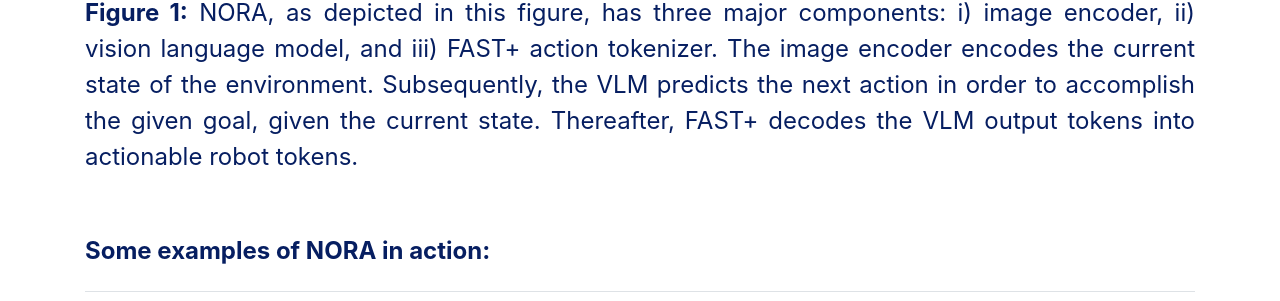
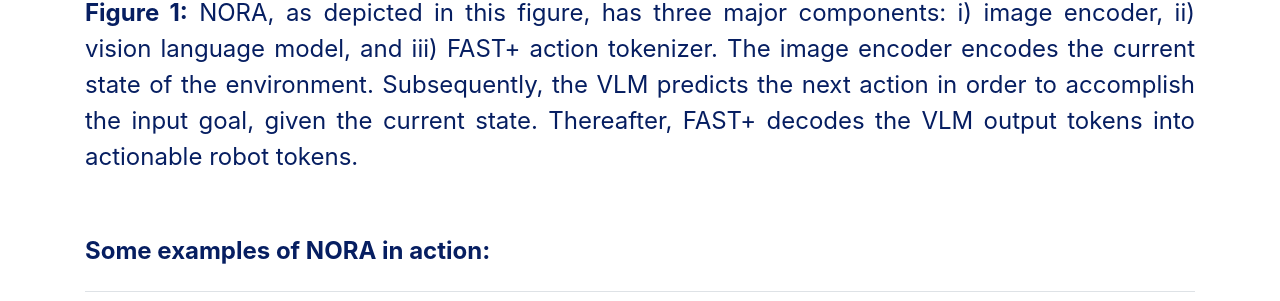
Before and after one commit to declare-lab/declare-lab.github.io, a Jekyll site: the page nora.html, which Jekyll copies as it is, in a window 1280 px wide and 900 px high, scrolled down 1711 px. Shown: the part 262-563 px from the top of the window. Built offline with Jekyll 4.4.1, drawn with Linux system fonts in a browser that asks for light colours; cached includes are drawn as plain includes; nearby versions of some CDN libraries; our own code applies the rules of GitHub Pages for plain Markdown files.

Commit message:
nora: update text

```diff
--- a/nora.html
+++ b/nora.html
@@ -104,7 +104,7 @@ h2 {
               <p align="center"><img src="../NORA.png" width="100%" class="center" /></p>
               <figcaption>
                 <p style="text-align: justify">
-		<font color="061E61"><b>Figure 1:</b> NORA, as depicted in this figure, has three major components: i) image encoder, ii) vision language model, and iii) FAST+ action tokenizer. The image encoder encodes the current state of the environment. Subsequently, the VLM predicts the next action in order to accomplish the given goal, given the current state. Thereafter, FAST+ decodes the VLM output tokens into actionable robot tokens.</font>
+		<font color="061E61"><b>Figure 1:</b> NORA, as depicted in this figure, has three major components: i) image encoder, ii) vision language model, and iii) FAST+ action tokenizer. The image encoder encodes the current state of the environment. Subsequently, the VLM predicts the next action in order to accomplish the input goal, given the current state. Thereafter, FAST+ decodes the VLM output tokens into actionable robot tokens.</font>
                 </p>
               </figcaption>
             </figure>
```
